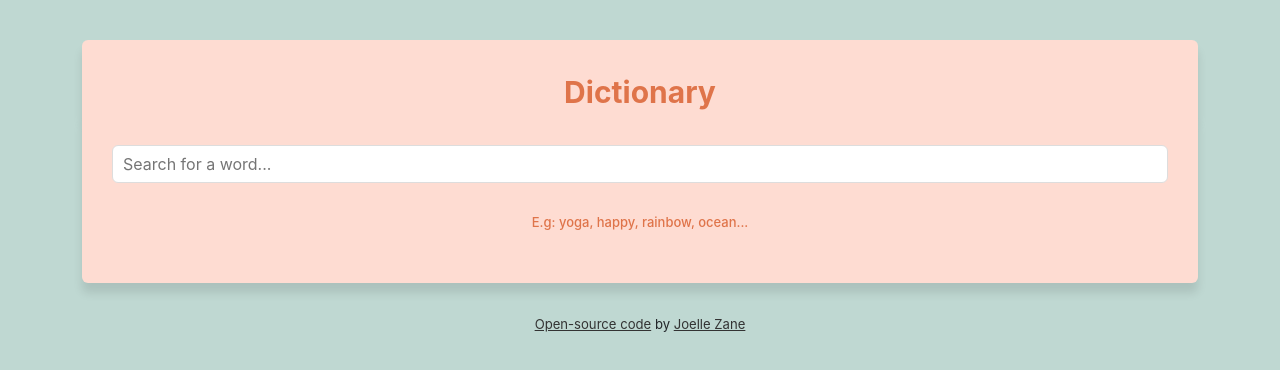
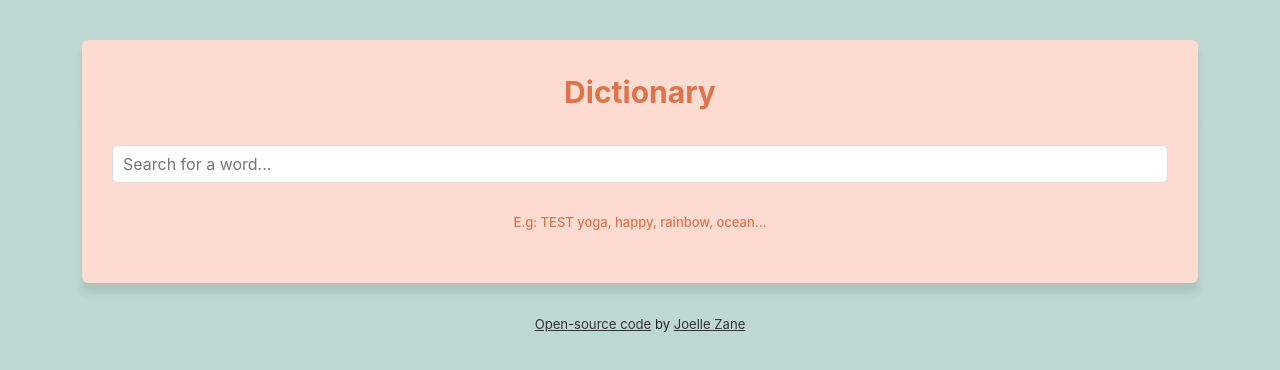
Before and after one commit to Joellez/dictionary-project, a React (Create React App) app: page / in a window 1280 px wide. Shown: the top 370 px of the page. Built offline with nearby package versions, Linux system fonts and the light colour scheme.

Commit message:
Update Dictionary.js

```diff
--- a/src/Dictionary.js
+++ b/src/Dictionary.js
@@ -30,7 +30,7 @@ return (
       <form onSubmit={search}>
         <input type="search" placeholder="Search for a word..." onChange={handleKeywordChange} />
       </form>
-      <div className="hint">E.g: yoga, happy, rainbow, ocean...</div>
+      <div className="hint">E.g: TEST yoga, happy, rainbow, ocean...</div>
     </section>
     <Results results={results} />
   </div>
```
